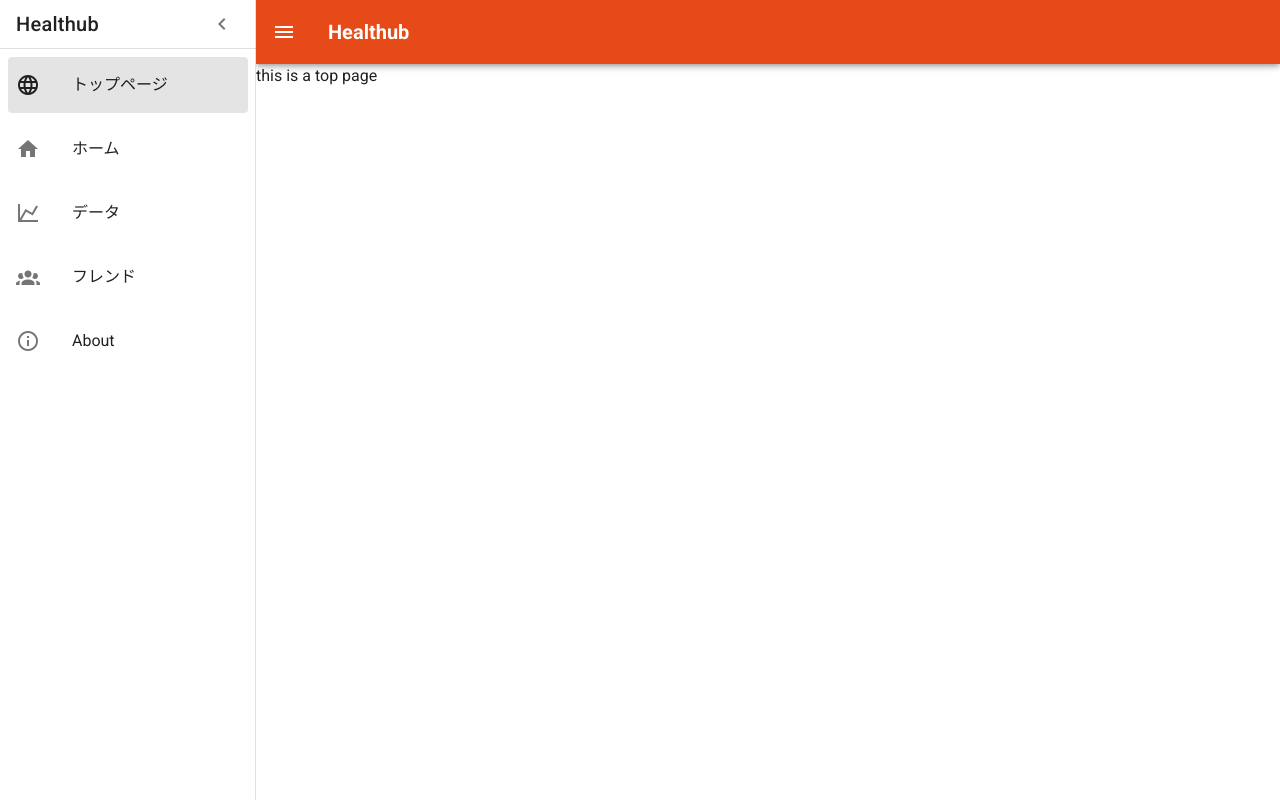
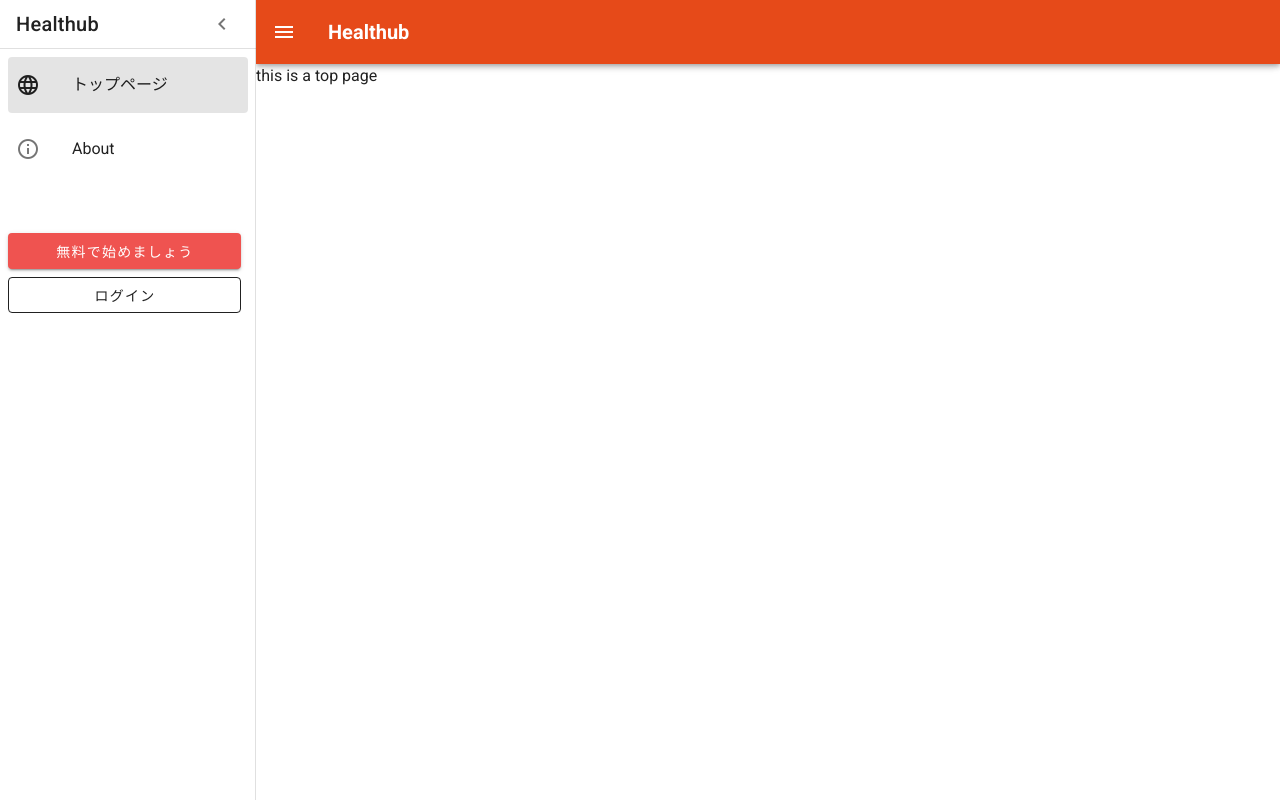
Before and after one commit to kin-downey/healthub-frontend, a Vue app in the folder frontend/: page / in a window 1280 px wide. Both pictures are taken after a click on the button 28 px from the left and 32 px from the top of the page. Built offline with nearby package versions, Linux system fonts and the light colour scheme.

Commit message:
[update]認証済みかどうかでナビゲーションを分けた

```diff
--- a/frontend/src/App.vue
+++ b/frontend/src/App.vue
@@ -1,5 +1,6 @@
 <template>
   <v-app>
+    <div v-if="is_login">
       <v-navigation-drawer app v-model="drawer">
         <v-list-item>
           <v-list-item-title class="title"> Healthub </v-list-item-title>
@@ -10,7 +11,7 @@
         <v-divider />
         <v-list nav>
           <v-list-item
-          v-for="menu in menus"
+            v-for="menu in logged_in_menus"
             :key="menu.title"
             :to="menu.url"
             @click="drawer = false"
@@ -23,7 +24,74 @@
             </v-list-item-content>
           </v-list-item>
         </v-list>
+        <v-row>
+          <v-col align="center" cols="11">
+            <v-btn
+              @click="drawer = false"
+              to="/signup"
+              color="#EF5350"
+              block
+              class="white--text mx-2 mt-12 my-2"
+              >無料で始めましょう</v-btn
+            >
+            <v-btn
+              @click="drawer = false"
+              to="/login"
+              block
+              outlined
+              class="mx-2"
+              >ログイン</v-btn
+            >
+          </v-col>
+        </v-row>
       </v-navigation-drawer>
+    </div>
+    <div v-else>
+      <v-navigation-drawer app v-model="drawer">
+        <v-list-item>
+          <v-list-item-title class="title"> Healthub </v-list-item-title>
+          <v-btn icon @click="drawer = false">
+            <v-icon>mdi-chevron-left</v-icon>
+          </v-btn>
+        </v-list-item>
+        <v-divider />
+        <v-list nav>
+          <v-list-item
+            v-for="menu in public_menus"
+            :key="menu.title"
+            :to="menu.url"
+            @click="drawer = false"
+          >
+            <v-list-item-icon>
+              <v-icon>{{ menu.icon }}</v-icon>
+            </v-list-item-icon>
+            <v-list-item-content>
+              <v-list-item-title>{{ menu.title }}</v-list-item-title>
+            </v-list-item-content>
+          </v-list-item>
+        </v-list>
+        <v-row>
+          <v-col align="center" cols="11">
+            <v-btn
+              @click="drawer = false"
+              to="/signup"
+              color="#EF5350"
+              block
+              class="white--text mx-2 mt-12 my-2"
+              >無料で始めましょう</v-btn
+            >
+            <v-btn
+              @click="drawer = false"
+              to="/login"
+              block
+              outlined
+              class="mx-2"
+              >ログイン</v-btn
+            >
+          </v-col>
+        </v-row>
+      </v-navigation-drawer>
+    </div>
 
     <v-app-bar app color="#E64A19">
       <v-app-bar-nav-icon @click="drawer = true" color="white" />
@@ -41,15 +109,41 @@
 export default {
   name: "App",
   data: () => ({
+    is_login: false,
     drawer: false,
-    menus: [
+    public_menus: [
+      { title: "トップページ", icon: "mdi-web", url: "/" },
+      {
+        title: "About",
+        icon: "mdi-information-outline",
+        url: "/about",
+      },
+    ],
+    logged_in_menus: [
       { title: "トップページ", icon: "mdi-web", url: "/" },
       { title: "ホーム", icon: "mdi-home", url: "/home" },
       { title: "データ", icon: "mdi-chart-line", url: "/graph" },
-      { title: "フレンド", icon: "mdi-account-group", url: "/friends" },
-      { title: "About", icon: "mdi-information-outline", url: "/about" },
+      {
+        title: "フレンド",
+        icon: "mdi-account-group",
+        url: "/friends",
+      },
+      {
+        title: "About",
+        icon: "mdi-information-outline",
+        url: "/about",
+      },
     ],
   }),
-  methods: {},
+  mounted() {
+    this.checkToken();
+  },
+  methods: {
+    checkToken() {
+      if (this.$store.state.access != "") {
+        this.is_login = true;
+      }
+    },
+  },
 };
 </script>
```
Lines whose indentation alone changed are shown as unchanged.
